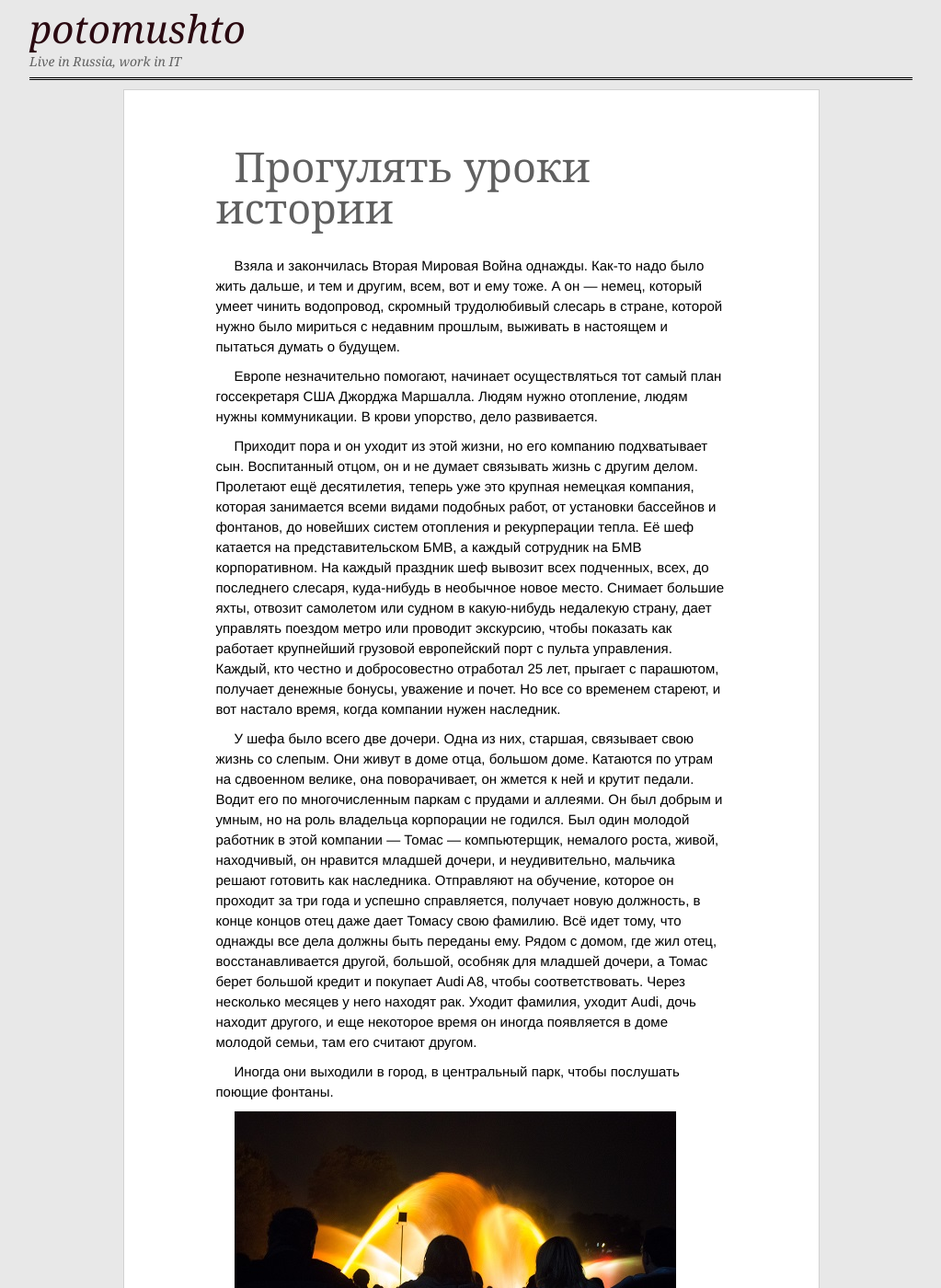
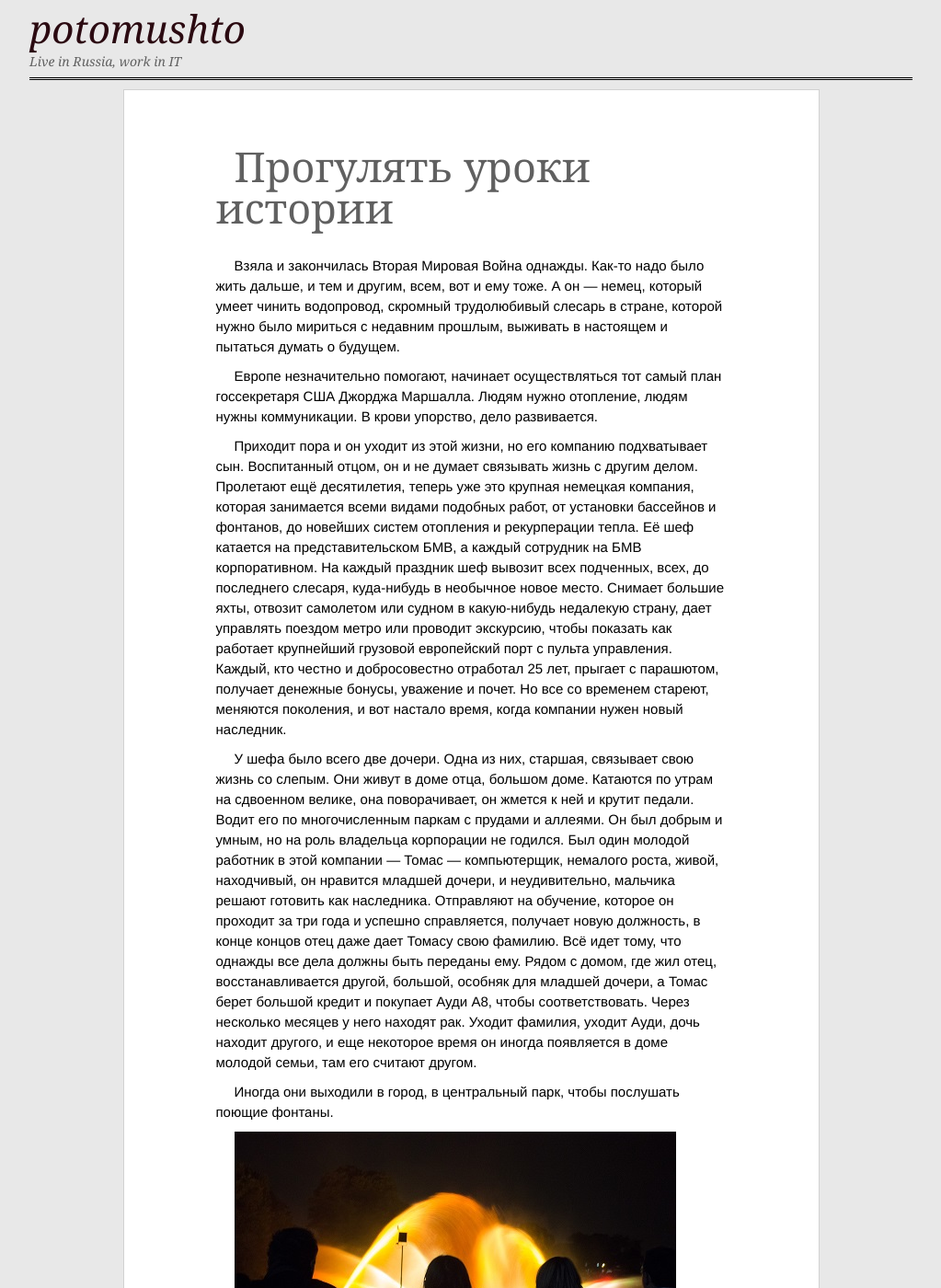
Before and after one commit to ptmt/ptmt.github.com, a Jekyll site: the page built from _posts/2012-09-03-ich-verstehe-sie-nicht.md, in a window 1280 px wide and 1400 px high. Shown: the whole window at 92% size, without its empty margins (128-1151 px from the left). Built offline with Jekyll 4.4.1, drawn with Linux system fonts in a browser that asks for light colours; Markdown is read by kramdown in place of the engine named in the settings.

Commit message:
Update _posts/2012-09-03-ich-verstehe-sie-nicht.md

```diff
--- a/_posts/2012-09-03-ich-verstehe-sie-nicht.md
+++ b/_posts/2012-09-03-ich-verstehe-sie-nicht.md
@@ -8,9 +8,9 @@ title: Прогулять уроки истории
 
 Европе незначительно помогают, начинает осуществляться тот самый план госсекретаря США Джорджа Маршалла. Людям нужно отопление, людям нужны коммуникации. В крови упорство, дело развивается.
 
-Приходит пора и он уходит из этой жизни, но его компанию подхватывает сын. Воспитанный отцом, он и не думает связывать жизнь с другим делом. Пролетают ещё десятилетия, теперь уже это крупная немецкая компания, которая занимается всеми видами подобных работ, от установки бассейнов и фонтанов, до новейших систем отопления и рекурперации тепла. Её шеф катается на представительском БМВ, а каждый сотрудник на БМВ корпоративном. На каждый праздник шеф вывозит всех подченных, всех, до последнего слесаря, куда-нибудь в необычное новое место. Снимает большие яхты, отвозит самолетом или судном в какую-нибудь недалекую страну, дает управлять поездом метро или проводит экскурсию, чтобы показать как работает крупнейший грузовой европейский порт с пульта управления. Каждый, кто честно и добросовестно отработал 25 лет, прыгает с парашютом, получает денежные бонусы, уважение и почет. Но все со временем стареют, и вот настало время, когда компании нужен наследник.
+Приходит пора и он уходит из этой жизни, но его компанию подхватывает сын. Воспитанный отцом, он и не думает связывать жизнь с другим делом. Пролетают ещё десятилетия, теперь уже это крупная немецкая компания, которая занимается всеми видами подобных работ, от установки бассейнов и фонтанов, до новейших систем отопления и рекурперации тепла. Её шеф катается на представительском БМВ, а каждый сотрудник на БМВ корпоративном. На каждый праздник шеф вывозит всех подченных, всех, до последнего слесаря, куда-нибудь в необычное новое место. Снимает большие яхты, отвозит самолетом или судном в какую-нибудь недалекую страну, дает управлять поездом метро или проводит экскурсию, чтобы показать как работает крупнейший грузовой европейский порт с пульта управления. Каждый, кто честно и добросовестно отработал 25 лет, прыгает с парашютом, получает денежные бонусы, уважение и почет. Но все со временем стареют, меняются поколения, и вот настало время, когда компании нужен новый наследник.
 
-У шефа было всего две дочери. Одна из них, старшая, связывает свою жизнь со слепым. Они живут в доме отца, большом доме. Катаются по утрам на сдвоенном велике, она поворачивает, он жмется к ней и крутит педали. Водит его по многочисленным паркам с прудами и аллеями. Он был добрым и умным, но на роль владельца корпорации не годился. Был один молодой работник в этой компании — Томас — компьютерщик, немалого роста, живой, находчивый, он нравится младшей дочери, и неудивительно, мальчика решают готовить как наследника. Отправляют на обучение, которое он проходит за три года и успешно справляется, получает новую должность, в конце концов отец даже дает Томасу свою фамилию. Всё идет тому, что однажды все дела должны быть переданы ему. Рядом с домом, где жил отец, восстанавливается другой, большой, особняк для младшей дочери, а Томас берет большой кредит и покупает Audi A8, чтобы соответствовать. Через несколько месяцев у него находят рак. Уходит фамилия, уходит Audi, дочь находит другого, и еще некоторое время он иногда появляется в доме молодой семьи, там его считают другом.
+У шефа было всего две дочери. Одна из них, старшая, связывает свою жизнь со слепым. Они живут в доме отца, большом доме. Катаются по утрам на сдвоенном велике, она поворачивает, он жмется к ней и крутит педали. Водит его по многочисленным паркам с прудами и аллеями. Он был добрым и умным, но на роль владельца корпорации не годился. Был один молодой работник в этой компании — Томас — компьютерщик, немалого роста, живой, находчивый, он нравится младшей дочери, и неудивительно, мальчика решают готовить как наследника. Отправляют на обучение, которое он проходит за три года и успешно справляется, получает новую должность, в конце концов отец даже дает Томасу свою фамилию. Всё идет тому, что однажды все дела должны быть переданы ему. Рядом с домом, где жил отец, восстанавливается другой, большой, особняк для младшей дочери, а Томас берет большой кредит и покупает Ауди A8, чтобы соответствовать. Через несколько месяцев у него находят рак. Уходит фамилия, уходит Ауди, дочь находит другого, и еще некоторое время он иногда появляется в доме молодой семьи, там его считают другом.
 
 Иногда они выходили в город, в центральный парк, чтобы послушать поющие фонтаны.
 
```
